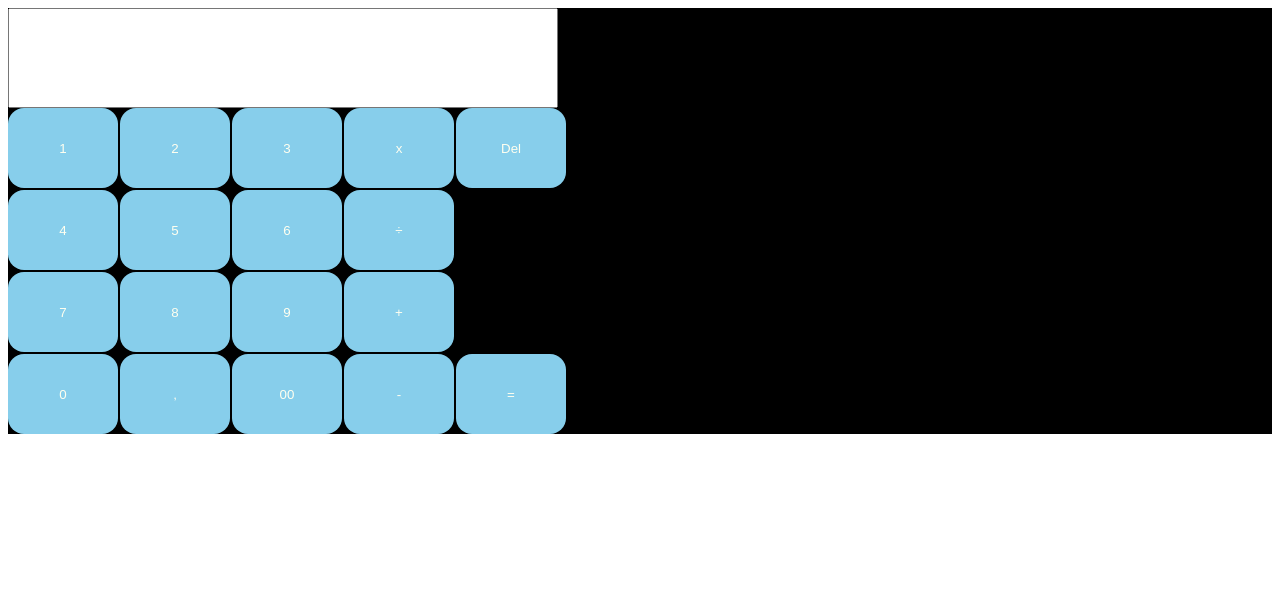
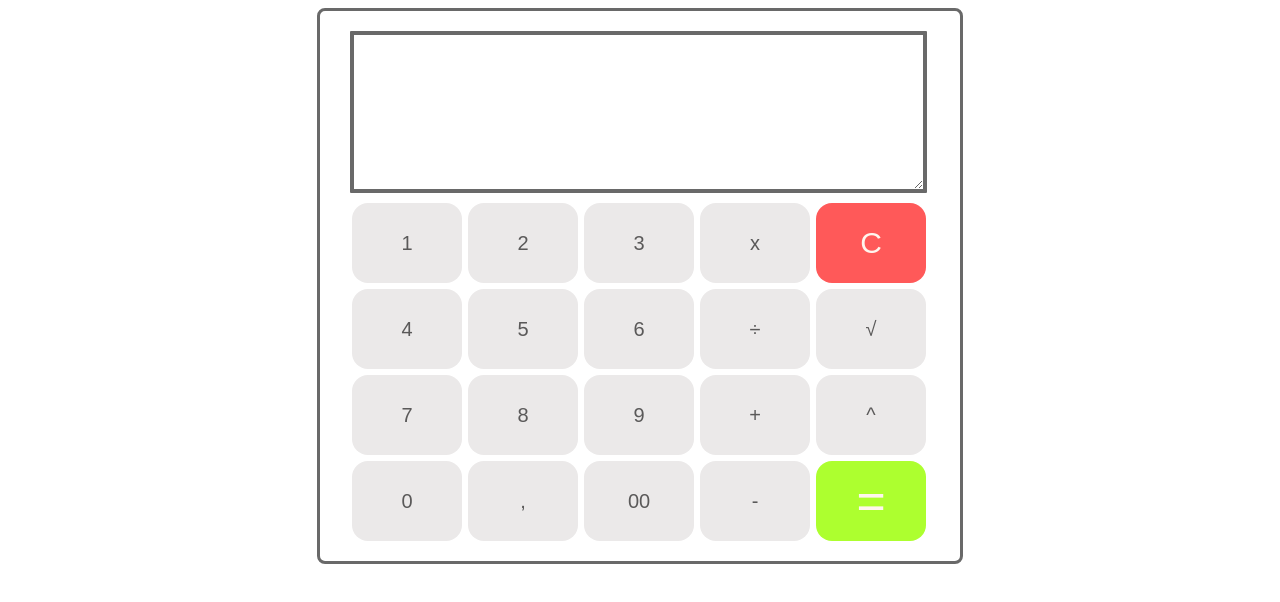
Before and after one commit to DiegoACorreia/Calculadora, a plain HTML site: page index.html in a window 1280 px wide. Drawn offline with Linux system fonts and the light colour scheme.

Commit message:
Adicionando um pouco de CSS

```diff
--- a/index.html
+++ b/index.html
@@ -5,11 +5,12 @@
     <meta name="viewport" content="width=device-width, initial-scale=1.0">
     <title>Calculadora</title>
     <link rel="stylesheet" href="style.css">
+    <link href="https://fonts.googleapis.com/css?family=Roboto&display=swap" rel="stylesheet">
 </head>
 <body>
     <div class="calculadora">
-        <div id="tela">
-            <input type="text">
+        <div id="teladiv">
+            <textarea name="tela" id="tela" cols="30" rows="10"></textarea>
         </div>
         <div id="botoes">
             <div id='botoes_numericos'>
@@ -28,11 +29,11 @@
             </div>
             <div id="botoes_especiais">
                 <button>x</button>
-                <button>Del</button>
+                <button id="Del">C</button>
                 <button>÷</button>
-                <div id="espaco"></div>
+                <button id="rad">√</button>
                 <button>+</button>
-                <div id="espaco"></div>
+                <button id="pot">^</button>
                 <button>-</button>
                 <button id ="igual">=</button>
             </div>
--- a/style.css
+++ b/style.css
@@ -1,35 +1,63 @@
 div.calculadora{
-   background-color: black;
+    border-color: #696969;
+    border-style: solid;
+    border-radius: 8px;
+    width: 600px;
+    padding: 20px;
+    font-family: 'Roboto', sans-serif;
+    margin: auto auto;
+    background-color: white;
 }
 
 #tela{
-    display: grid;
-    grid-template-columns: 550px;
-    grid-template-rows: 100px;
+    width: 565px;
+    margin-bottom: 6px;
+    border-color: #696969;
+    border-radius: 1px;
+    border-style: solid;
+    border-width: 4px;
+    margin-left: 10px;
+    background-color: white;
 }
 #botoes{
     display: grid;
     grid-template-columns: 1fr 1fr;
     max-width: 550px;
-    grid-gap: 2px;
+    grid-gap: 6px;
 }
 #botoes_numericos{
     display: grid;
     grid-template-columns: 110px 110px 110px;
     grid-template-rows: 80px 80px 80px 80px;
-    grid-gap: 2px;
+    grid-gap: 6px;
+    margin-left: 12px;
 }
 #botoes_especiais{
     display: grid;
     grid-template-columns: 110px 110px;
     grid-template-rows: 80px 80px 80px 80px;
-    grid-gap: 2px;
+    grid-gap: 6px;
 }
 button{
-    background-color: skyblue;
-    color: ivory;
+    background-color: rgb(235, 233, 233);
+    color: #5a5959;
     border-color: transparent;
     border-width: 3px;
     border-radius: 16px;
     border-style:solid;
+    font-size: 20px;
+    cursor: pointer;
 }
+#Del{
+    background-color: rgb(255, 89, 89);
+    color: seashell;
+    font-size: 30px;
+}
+#igual{
+    background-color: greenyellow;
+    color: seashell;
+    font-size: 50px;
+    border-style: solid;
+
+
+}
```
